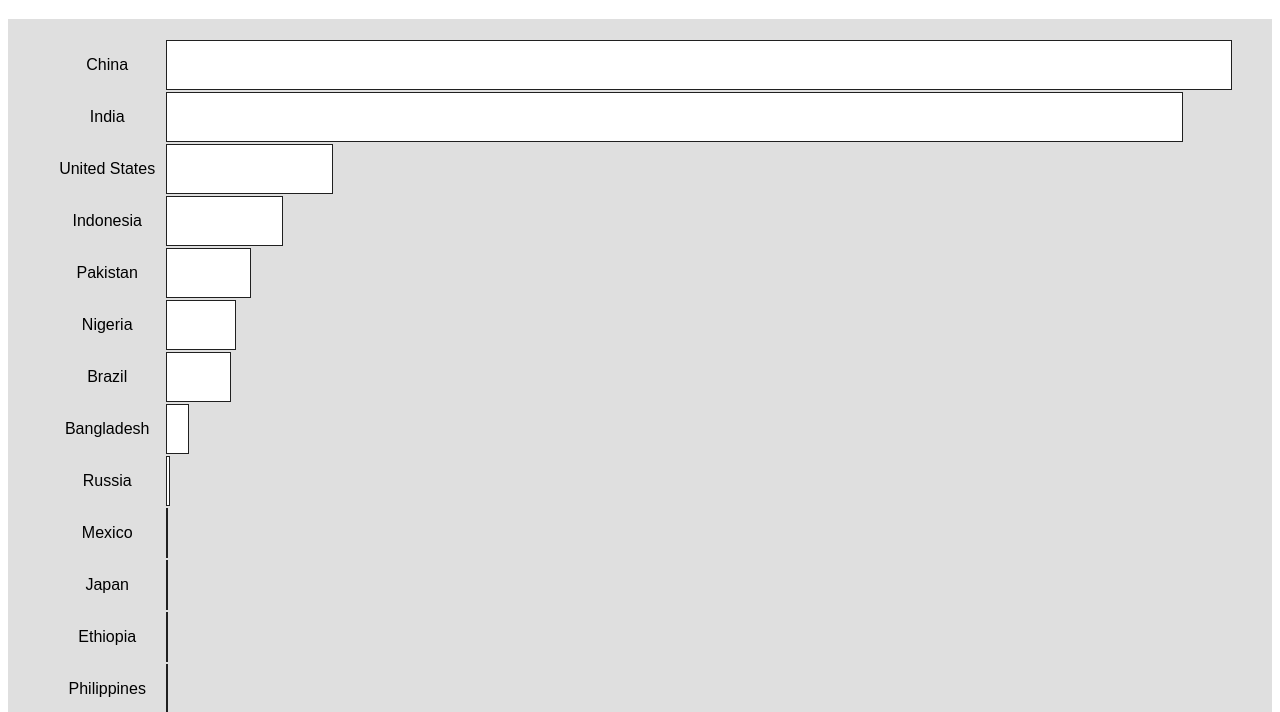
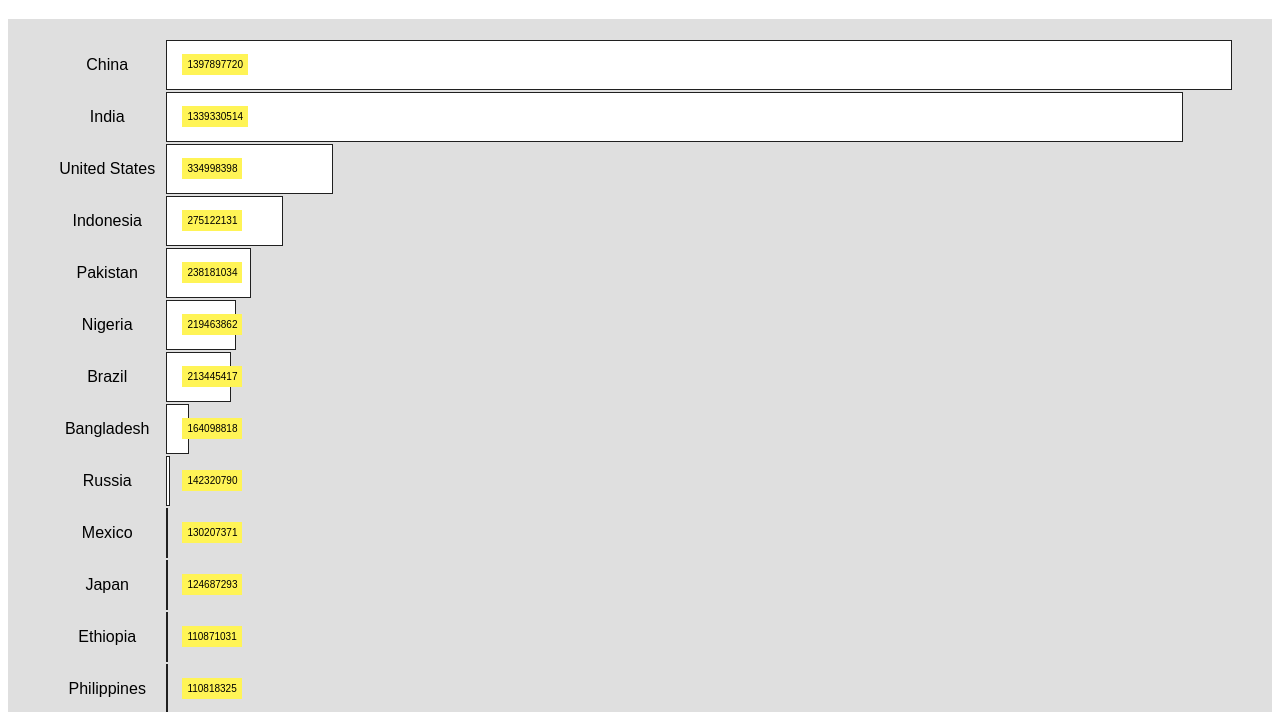
Before and after one commit to 99btyler/world-population-graph, a React app in the folder world-population-graph/: page / in a window 1280 px wide. Shown: the part 61-773 px from the top of the page. Built offline with nearby package versions, Linux system fonts and the light colour scheme.

Commit message:
Added additional visual of country's population

```diff
--- a/world-population-graph/src/component/components/graph/parts/GraphItem.css
+++ b/world-population-graph/src/component/components/graph/parts/GraphItem.css
@@ -3,12 +3,22 @@
     padding: 1px 20px;
 }
 
-#graphitem p {
+#graphitem-countryname {
     width: 10%;
     text-align: center;
 }
 
-#graphitem div {
+#graphitem-countrypopulation-bar {
+    position: relative;
     border: 1px solid #202020;
     background-color: #FFFFFF;
 }
+
+#graphitem-countrypopulation {
+    position: absolute;
+    top: 13px;
+    left: 15px;
+    padding: 5px;
+    font-size: 10px;
+    background-color: #fff456;
+}
--- a/world-population-graph/src/component/components/graph/parts/GraphItem.js
+++ b/world-population-graph/src/component/components/graph/parts/GraphItem.js
@@ -6,8 +6,17 @@ function GraphItem(props) {
     return (
 
         <div id="graphitem">
-            <p>{props.countryName}</p>
-            <div style={{width: (((props.countryPopulation / 1400000000) * 100) - 10) + "%"}}></div>
+
+            { /* Country's name */ }
+            <p id="graphitem-countryname">{props.countryName}</p>
+
+            <div id="graphitem-countrypopulation-bar" style={{width: (((props.countryPopulation / 1400000000) * 100) - 10) + "%"}}>
+
+                { /* Country's population */ }
+                <div id="graphitem-countrypopulation">{props.countryPopulation}</div>
+
+            </div>
+
         </div>
 
     )
```
